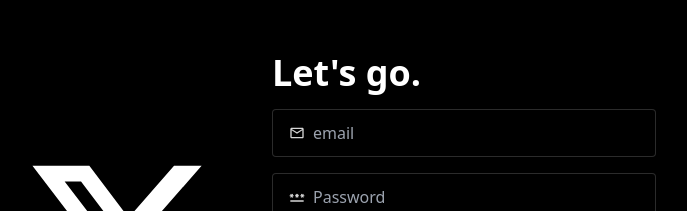
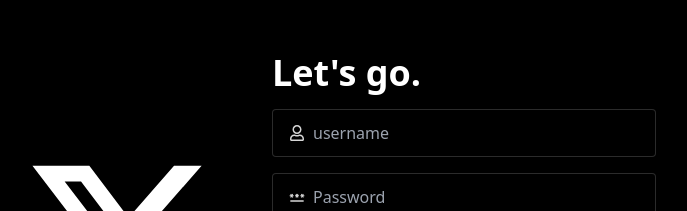
Before and after one commit to danielace1/mern-project-intern, a React (Vite) app in the folder client/: page /login in a window 1280 px wide. Shown: the part 153-364 px from the top of the page, without its empty margins (326-1013 px from the left). Built offline with nearby package versions, Linux system fonts and the light colour scheme; no server answers.

Commit message:
fix: login credentials

```diff
--- a/client/src/pages/Login.jsx
+++ b/client/src/pages/Login.jsx
@@ -4,14 +4,14 @@ import { zodResolver } from "@hookform/resolvers/zod";
 import { z } from "zod";
 import { useMutation, useQueryClient } from "@tanstack/react-query";
 
-import { MdOutlineMail } from "react-icons/md";
+import { FaRegUser } from "react-icons/fa";
 import { MdPassword } from "react-icons/md";
 
 import XSvg from "../components/X";
 import { API_URL } from "../api/api";
 
 const Schema = z.object({
-  email: z.string().email({ message: "Email is required." }),
+  username: z.string().min(3, { message: "Username is required." }),
   password: z.string().min({ message: "Password is required." }),
 });
 
@@ -32,7 +32,7 @@ const Login = () => {
     isPending,
     error,
   } = useMutation({
-    mutationFn: async ({ email, password }) => {
+    mutationFn: async ({ username, password }) => {
       try {
         const res = await fetch(`${API_URL}/api/auth/login`, {
           method: "POST",
@@ -40,7 +40,7 @@ const Login = () => {
             "Content-Type": "application/json",
           },
           credentials: "include",
-          body: JSON.stringify({ email, password }),
+          body: JSON.stringify({ username, password }),
         });
 
         const data = await res.json();
@@ -77,13 +77,13 @@ const Login = () => {
           <XSvg className="w-24 lg:hidden fill-white" />
           <h1 className="text-4xl font-extrabold text-white">{"Let's"} go.</h1>
           <label className="input input-bordered rounded flex items-center gap-2">
-            <MdOutlineMail />
+            <FaRegUser />
             <input
-              type="email"
+              type="text"
               className="grow"
-              placeholder="email"
-              name="email"
-              {...register("email")}
+              placeholder="username"
+              name="username"
+              {...register("username")}
             />
           </label>
 
@@ -111,9 +111,9 @@ const Login = () => {
 
           <div className="w-96">
             {isError && <small className="text-red-500">{error.message}</small>}
-            {errors.email ? (
+            {errors.username ? (
               <small className="text-red-500 text-sm">
-                {errors.email.message}
+                {errors.username.message}
               </small>
             ) : errors.password ? (
               <small className="text-red-500 text-sm">
```
Also changed, not shown: 1 other file (tests, documents, lock files or other folders).
